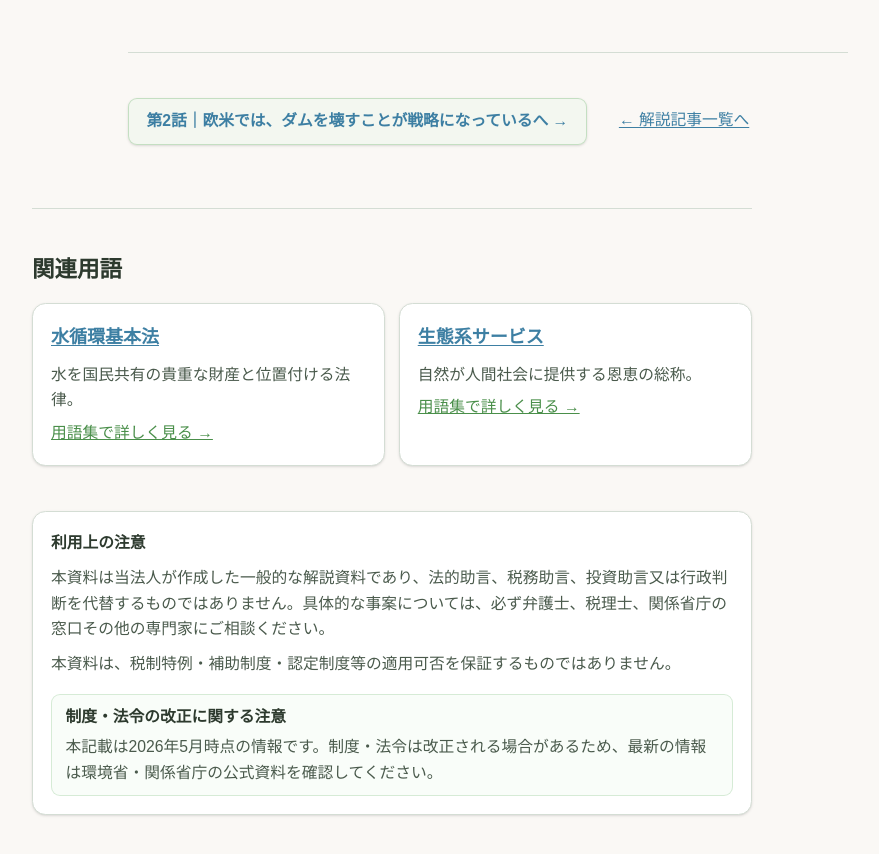
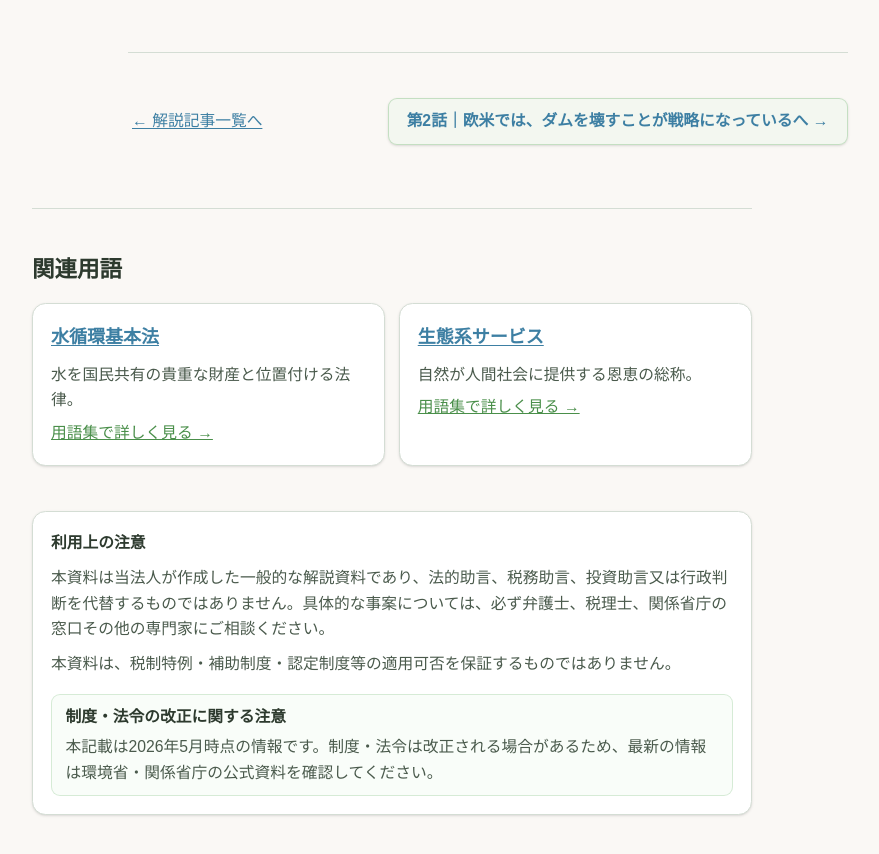
Before and after one commit to haitakamak-cmyk/earth-savers-web, a Next.js app: page /learn/topics/dam-reassessment in a window 1280 px wide. Shown: the part 4015-4869 px from the top of the page, without its empty margins (301-1180 px from the left). Built offline with nearby package versions, Linux system fonts and the light colour scheme; a web font is replaced by a local one.

Commit message:
chore: earth-savers-web の未コミット変更をまとめて反映

```diff
--- a/src/app/learn/topics/[slug]/page.tsx
+++ b/src/app/learn/topics/[slug]/page.tsx
@@ -130,7 +130,13 @@ export default async function TopicDetailPage({ params }: Props) {
             aria-label="ほかの解説記事へ移動する"
             className="mx-auto mt-12 max-w-[720px] border-t border-border pt-10"
           >
-            <div className="flex flex-col gap-3 sm:flex-row sm:flex-wrap sm:items-start sm:gap-x-6 sm:gap-y-3">
+            <div className="flex flex-col gap-3 sm:flex-row sm:flex-wrap sm:items-center sm:justify-between sm:gap-x-6 sm:gap-y-3">
+              <Link
+                href="/learn/topics"
+                className="inline-flex items-center px-1 py-2 text-sm font-medium text-aqua-dark underline underline-offset-2 hover:text-aqua sm:py-2.5"
+              >
+                ← 解説記事一覧へ
+              </Link>
               {episodeNav?.next ? (
                 <Link
                   href={`/learn/topics/${episodeNav.next.slug}`}
@@ -139,12 +145,6 @@ export default async function TopicDetailPage({ params }: Props) {
                   {episodeNav.next.subtitle}へ →
                 </Link>
               ) : null}
-              <Link
-                href="/learn/topics"
-                className="inline-flex items-center px-1 py-2 text-sm font-medium text-aqua-dark underline underline-offset-2 hover:text-aqua sm:py-2.5"
-              >
-                ← 解説記事一覧へ
-              </Link>
             </div>
             {episodeNav?.prev ? (
               <Link
--- a/src/components/MarkdownArticle.tsx
+++ b/src/components/MarkdownArticle.tsx
@@ -14,9 +14,9 @@ function normalizeClassName(value: unknown): string | undefined {
   return undefined;
 }
 
-/** GFM 脚注の定義リスト項目（スクロール先がヘッダーに隠れんよう margin） */
+/** GFM 脚注の定義（`user-content-fn-1` や衝突回避の `user-content-fn-uk-ecstea` 等。`fnref` とは異なるので fn- で始まる） */
 function isFootnoteDefinitionListId(id: unknown): boolean {
-  return typeof id === "string" && /^user-content-fn-\d+$/.test(id);
+  return typeof id === "string" && /^user-content-fn-/.test(id);
 }
 
 /** GFM 脚注の本文側参照（↩ で戻るときのスクロール先） */
```
